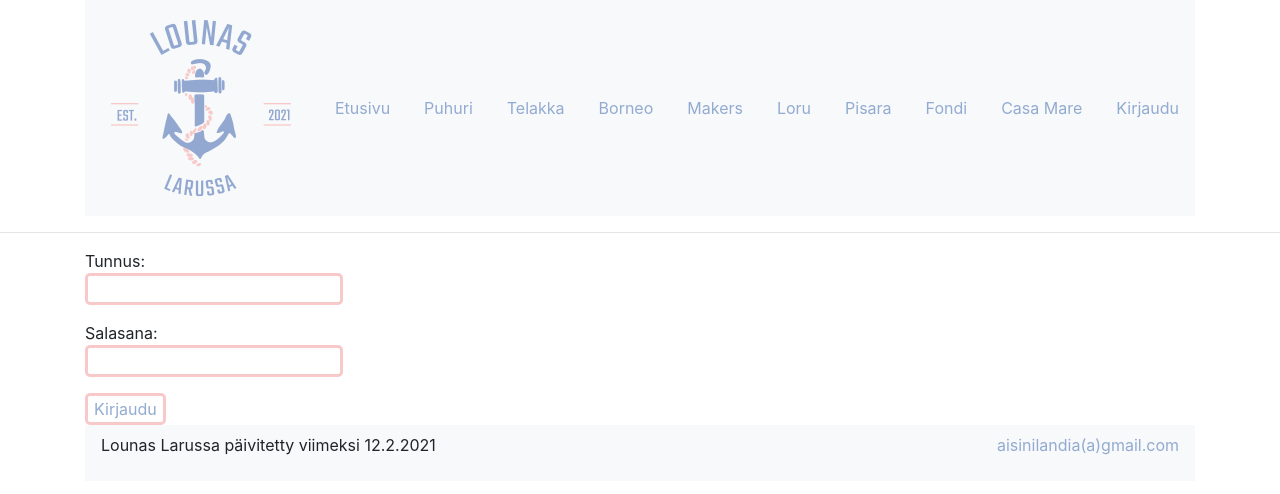
After one commit to sinilandia/tsoha, a Flask app: page /kirjautuminen in a window 1280 px wide. The commit adds this page. Shown: the top 494 px of the page. Run offline with Flask 2, Linux system fonts and the light colour scheme; some libraries are stand-ins or nearby versions.

Commit message:
add login

```diff
--- a/app.py
+++ b/app.py
@@ -4,4 +4,5 @@ from os import getenv
 app = Flask(__name__)
 app.secret_key = getenv("SECRET_KEY")
 
+
 import routes
--- a/lounaat.py
+++ b/lounaat.py
@@ -1,6 +1,4 @@
 from db import db
-
-#define tietokantakomennot
 
 def hae_ravintolat():
     result = db.session.execute("SELECT * FROM ravintolat")
--- a/routes.py
+++ b/routes.py
@@ -1,8 +1,10 @@
 from app import app
 import lounaat
+import users
 from flask import redirect, render_template, request, session
 from datetime import date, datetime, timedelta
 from werkzeug.security import check_password_hash, generate_password_hash
+
 
 @app.route("/")
 def index():
@@ -19,3 +21,20 @@ def ravintolat(id):
     huomenna = huomenna.strftime("%Y-%m-%d")
 
     return render_template("ravintola.html", id=id, ravintola=ravintola, lounaat=ravintolan_lounaat, tanaan=tanaan, huomenna=huomenna)
+
+@app.route("/kirjautuminen")
+def kirjautuminen():
+    return render_template("login.html")
+
+@app.route("/login",methods=["POST"])
+def login():
+    username = request.form["username"]
+    password = request.form["password"]
+    #TODO: check username & password
+    session["username"] = username
+    return redirect("/")
+
+@app.route("/logout")
+def logout():
+    del session["username"]
+    return redirect("/")
--- a/templates/layout.html
+++ b/templates/layout.html
@@ -11,6 +11,17 @@
 
         a:hover {
             color: #F7CAC9;
+        }
+
+        input[type=submit], input[type=text], input[type=password] {
+            background-color: white;
+            color:#92ABD1;
+            border: solid #F7CAC9;
+            border-radius: 5px;
+        }
+
+        input[type=text]:focus {
+
         }
     </style>
 </head>
@@ -27,6 +38,7 @@
       <a href="#">Pisara</a>
       <a href="#">Fondi</a>
       <a href="/ravintola/1">Casa Mare</a>
+      <a href="/kirjautuminen">Kirjaudu</a>
     </nav>
 </div>
 
--- /dev/null
+++ b/templates/login.html
@@ -0,0 +1,31 @@
+<!doctype html>
+{% extends "layout.html" %}
+{% block title %}Kirjautuminen{% endblock %}
+
+{% block content %}
+<body>
+    <div class="container">
+      <div class="row">
+        <div class="col-12">
+{% if session.username %}
+<p>Olet kirjautunut nimellä {{ session.username }}</p>
+<a href="/logout">Kirjaudu ulos</a>
+
+{% else %}
+<form action="/login" method="POST">
+    <p>Tunnus: <br>
+        <input type="text" name="username">
+    </p>
+    <p>Salasana: <br>
+        <input type="password" name="password">
+    </p>
+
+    <input type="submit" value="Kirjaudu">
+</form>
+{% endif %}
+        </div>
+        </div>
+        </div>
+</body>
+
+{% endblock %}
```
Also changed, not shown: users.py (added, +31 -0 lines).
